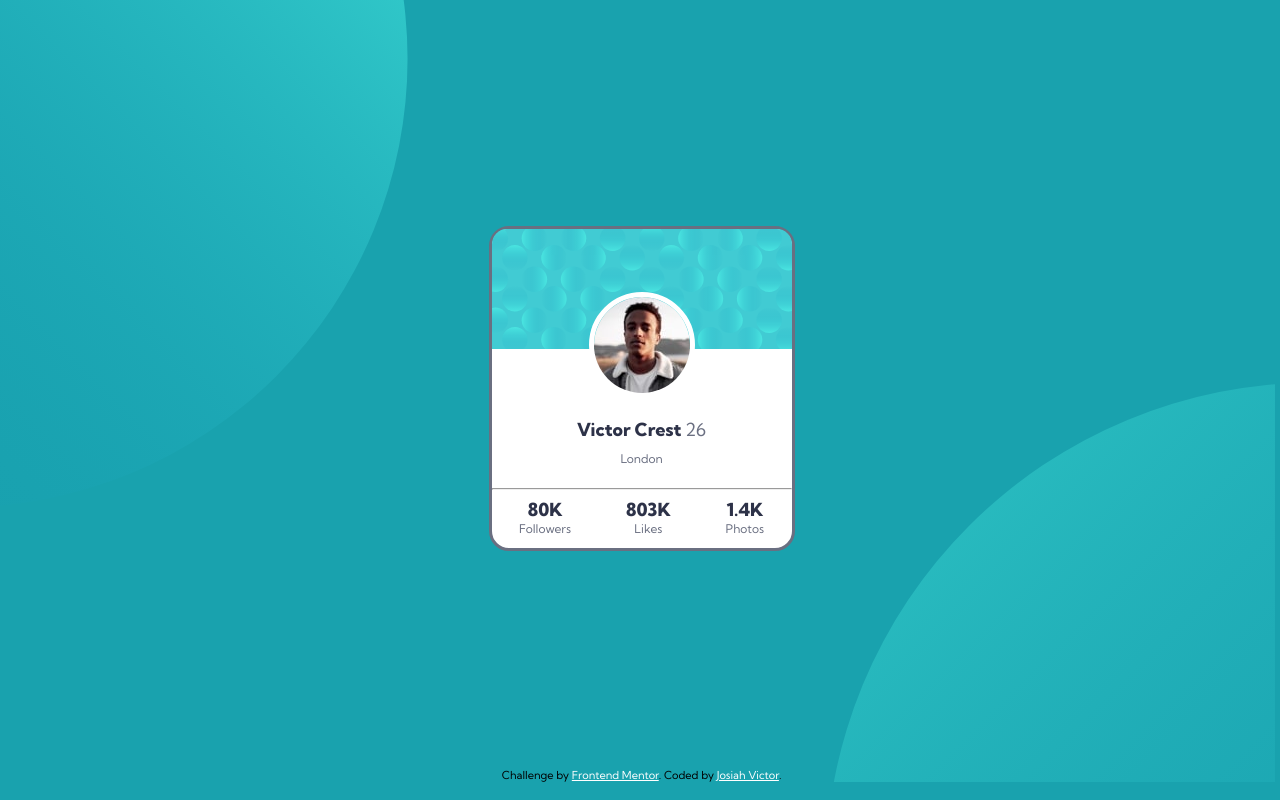
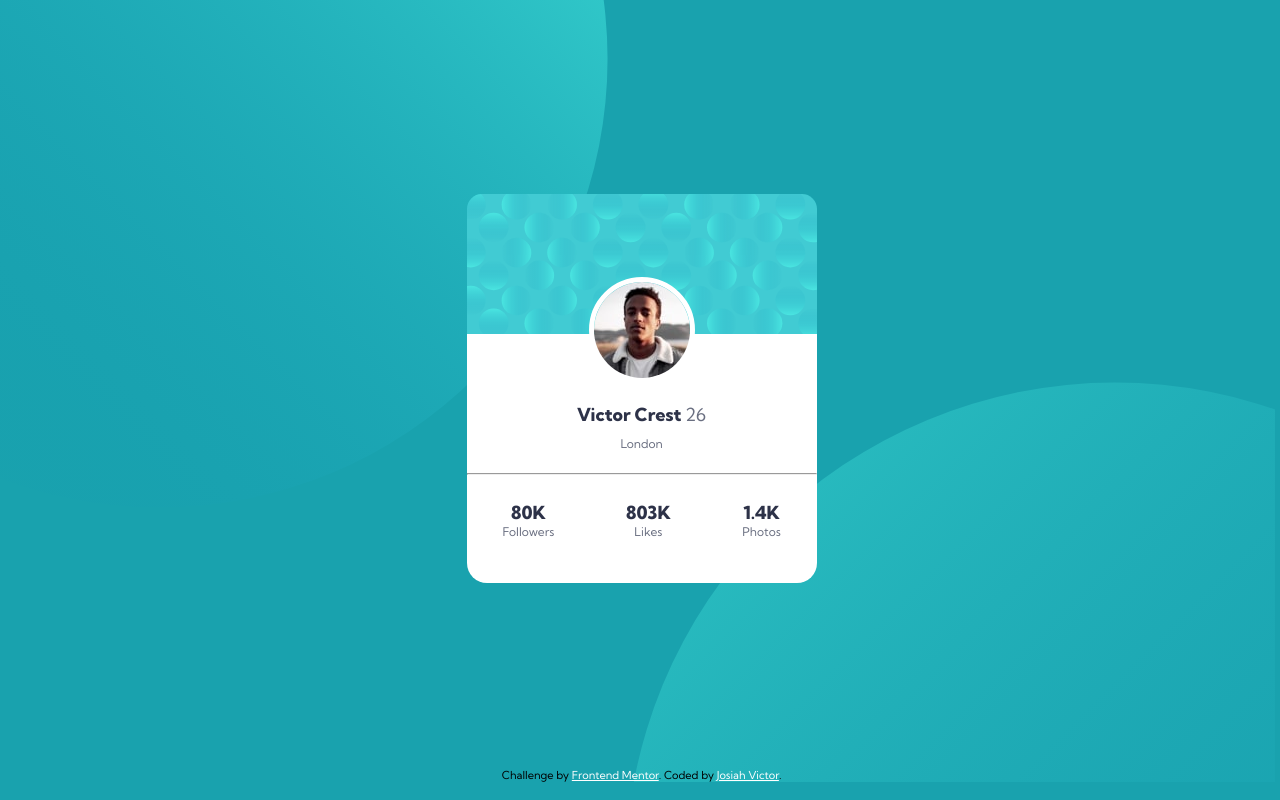
Before and after one commit to jovick-coder/Profile-card-component, a plain HTML site: page index.html in a window 1280 px wide. Drawn offline with Linux system fonts and the light colour scheme.

Commit message:
changed card size

```diff
--- a/css/main.css
+++ b/css/main.css
@@ -13,11 +13,11 @@ body {
     position: relative;
   }
   .card {
-    border: solid;
+    /* border: solid; */
     border-radius: 20px;
     margin: auto 0;
     background-color: #fff;
-    width: 300px;
+    width: 350px;
   }
   .top-card-img-div img {
     border-top-left-radius: 15px;
@@ -34,7 +34,7 @@ body {
     border-radius: 50%;
   }
   .text-div {
-    height: 150px;
+    height: 200px;
     text-align: center;
   }
   .text-div .name-div {
@@ -51,8 +51,11 @@ body {
     display: flex;
     justify-content: space-around;
   }
+  hr{
+      border:
+  }
   .card-footer span{
-    margin: 2px 0;
+    margin: 20px 0;
   }
   b{
     color: hsl(229, 23%, 23%);
@@ -66,7 +69,7 @@ body {
 position: absolute;
 top: 0;
 left: 0;
-margin-left: -500px;
+margin-left: -300px;
 
 margin-top: -400px;
 
@@ -77,7 +80,7 @@ margin-top: -400px;
   }
   .pattern-bottom-div{
     /* border: solid; */
-    width: 450px;
+    width: 650px;
     height: 400px;
     overflow: hidden;
     position: absolute;
```
